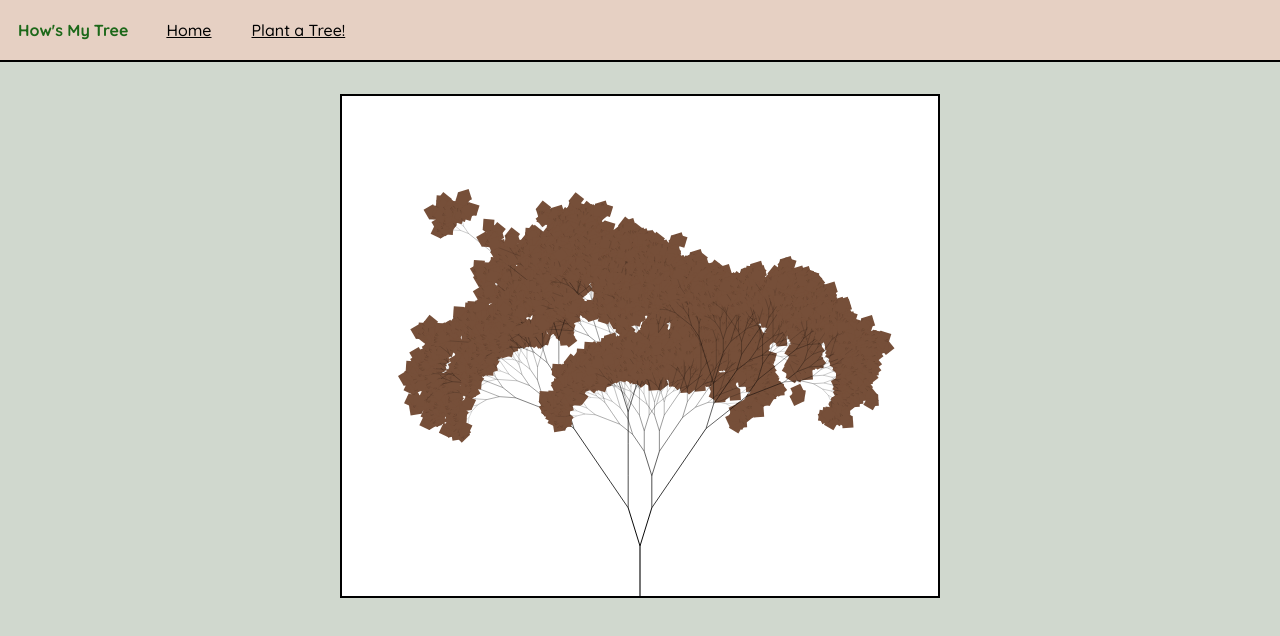
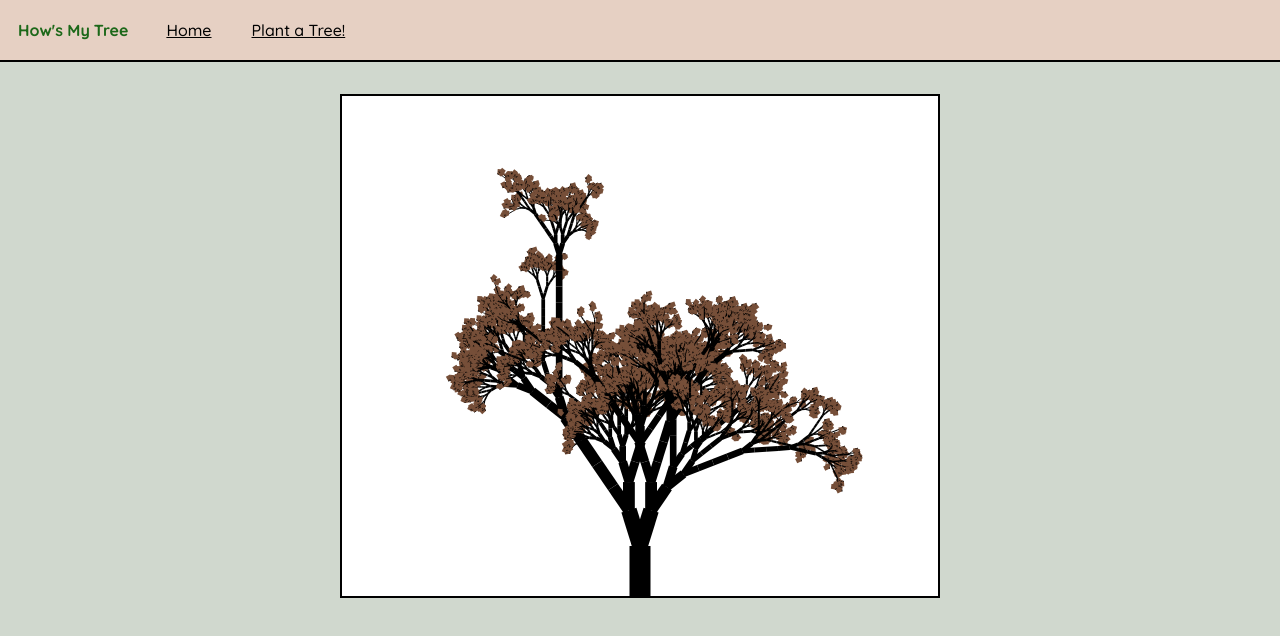
Before and after one commit to Laurence279/Hows-My-Tree, a website: page public/canvas.html in a window 1280 px wide. Drawn offline with Linux system fonts and the light colour scheme; a web font is replaced by a local one.

Commit message:
fixed it

```diff
--- a/public/canvas.html
+++ b/public/canvas.html
@@ -69,13 +69,14 @@
 
         var height = 500;
         var width = 600;
+
+        // Store data from database object here
         let seed = 100;
-        const scale = 0.8;
-        const maxBranchWidth = 0.1;
-
+        const scale = 0.75; //0.2 - 0.75
+        const maxBranchWidth = 20; //1 - 40
         const colour = "#764f39";
 
-
+        // Generate the seed's array on client side here:
         let index = 0;
         const nums = Array.from({
             length: 100000
@@ -86,9 +87,10 @@
             return x - Math.floor(x);
         }
 
+        //Create the tree!
         function drawTree() {
             const leafType = tree.MEDIUM_LEAVES;
-            const treeSpread = 0.7;
+            const treeSpread = 0.6;
             const drawLeaves = true;
             const lengthFactor = 200;
 
@@ -134,7 +136,7 @@
             SMALL_LEAVES: 10,
             MEDIUM_LEAVES: 200,
             BIG_LEAVES: 500,
-            THIN_LEAVES: 900,
+            THIN_LEAVES: 750,
 
             /**
              * @member draw
@@ -177,7 +179,7 @@
                     this.lengthFactor = lengthFactor
                 }
 
-                if (maxBranchWidth >= 0.1 && maxBranchWidth <= 1) {
+                if (maxBranchWidth >= 1 && maxBranchWidth <= 50) {
                     this.maxBranchWidth = maxBranchWidth
                 }
 
@@ -224,7 +226,8 @@
 
 
                     // Random integer from -0.1 to 0.1
-                    var randomN = 0; // SETS THE TREE SWAY
+                    //var randomN = -(Math.random() * 0.2) + 0.1; // SETS THE TREE SWAY
+                    var randomN = 0;
                     this.ctx.rotate(randomN);
 
                     if (nums[index] < this.spread) {
@@ -261,7 +264,7 @@
                         var lengthFactor = this.lengthFactor;
 
                         if (this.leafType === this.THIN_LEAVES) {
-                            lengthFactor = 10;
+                            lengthFactor = 30;
                         }
                         this.ctx.fillStyle = this.leavesColor;
 
```
